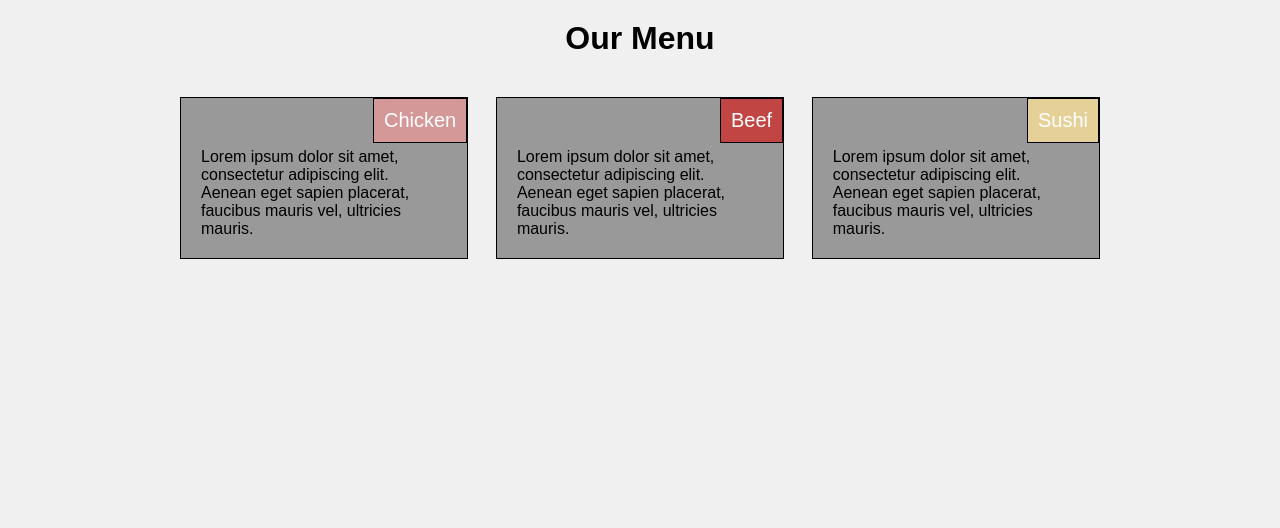
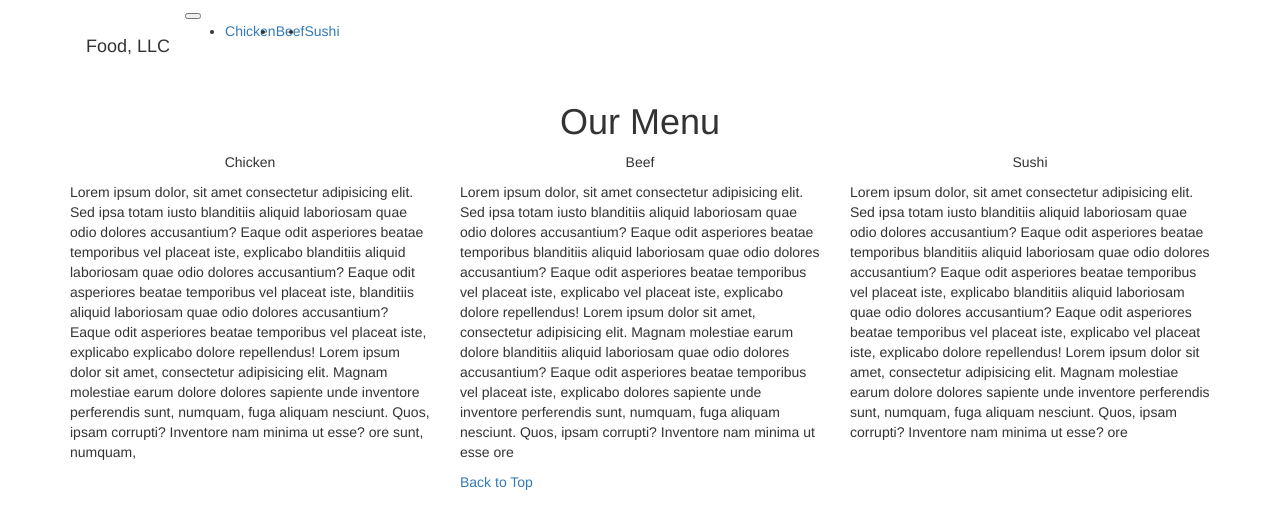
Before and after one commit to Nipun-Thiwanka/coursera-test, a plain HTML site: page index.html in a window 1280 px wide. Drawn offline with nearby package versions, Linux system fonts and the light colour scheme; a web font is replaced by a local one.

Commit message:
Update index.html

```diff
--- a/index.html
+++ b/index.html
@@ -1,27 +1,59 @@
-<!DOCTYPE html>
-<html>
-<head>
-  <meta charset="UTF-8">
-  <title>Our Menu</title>
-  <link rel="stylesheet" href="css/styles.css">
-</head>
+<!doctype html>
+<html lang="en">
+  <head>
+    <!-- Required meta tags -->
+    <meta charset="utf-8">
+    <meta name="viewport" content="width=device-width, initial-scale=1, shrink-to-fit=no">
+
+    <!-- Bootstrap CSS -->
+    <link rel="stylesheet" href="css/bootstrap.min.css" >
+    <link rel="stylesheet" href="css/style3.css">
+
+    <title>mod-3-Assignment</title>
+  </head>
+
 <body>
-  <header>
-    <h1>Our Menu</h1>
-  </header>
-  <main>
-    <section class="food-section">
-      <div class="section-title" id="food-1">Chicken</div>
-      <p>Lorem ipsum dolor sit amet, consectetur adipiscing elit. Aenean eget sapien placerat, faucibus mauris vel, ultricies mauris.</p>
-    </section>
-    <section class="food-section">
-      <div class="section-title" id="food-2">Beef</div>
-      <p>Lorem ipsum dolor sit amet, consectetur adipiscing elit. Aenean eget sapien placerat, faucibus mauris vel, ultricies mauris.</p>
-    </section>
-    <section class="food-section">
-      <div class="section-title" id="food-3">Sushi</div>
-      <p>Lorem ipsum dolor sit amet, consectetur adipiscing elit. Aenean eget sapien placerat, faucibus mauris vel, ultricies mauris.</p>
-    </section>
-  </main>
-</body>
+<div class="container">
+<nav class="navbar navbar-light  nav-css">
+     <span class="navbar-brand mb-0 h1">Food, LLC</span>
+     <button type="button"  class="navbar-toggler" data-toggle="collapse" data-target="#myMenu">
+            <span class="navbar-toggler-icon"></span>
+          </button>
+          <div class="collapse navbar-collapse" id="myMenu">
+                <ul class="navbar-nav bg-light text-center">
+                  <li class="nav-item"><a class="nav-link" href="#menu1">Chicken</a></li>
+                  <li class="nav-item"><a class="nav-link" href="#menu2">Beef</a></li>
+                  <li class="nav-item"><a class="nav-link" href="#menu3">Sushi</a></li>
+                </ul>
+              </div>
+</nav>
+<h1 class="text-center my-5">Our Menu</h1>
+<div class="row ">
+    <div class="col-xs-12 col-sm-6 col-md-4 item "id="menu1">
+            <p class="text-center menu-title" >Chicken</p> <p >Lorem ipsum dolor, sit amet consectetur adipisicing elit. Sed ipsa totam iusto blanditiis aliquid laboriosam quae odio dolores accusantium? Eaque odit asperiores beatae temporibus vel placeat iste, explicabo
+                    blanditiis aliquid laboriosam quae odio dolores accusantium? Eaque odit asperiores beatae temporibus vel placeat iste,
+                    blanditiis aliquid laboriosam quae odio dolores accusantium? Eaque odit asperiores beatae temporibus vel placeat iste, explicabo explicabo dolore repellendus! Lorem ipsum dolor sit amet, consectetur adipisicing elit. Magnam molestiae earum dolore dolores sapiente unde inventore perferendis sunt, numquam, fuga aliquam nesciunt. Quos, ipsam corrupti? Inventore nam minima ut esse? ore sunt, numquam, </p> </div>
+
+    <div  class="col-xs-12 col-sm-6 col-md-4 item " id="menu2"> <p  class="text-center menu-title" >Beef</p>  <p >Lorem ipsum dolor, sit amet consectetur adipisicing elit. Sed ipsa totam iusto blanditiis aliquid laboriosam quae odio dolores accusantium? Eaque odit asperiores beatae temporibus
+            blanditiis aliquid laboriosam quae odio dolores accusantium? Eaque odit asperiores beatae temporibus vel placeat iste, explicabo vel placeat iste, explicabo dolore repellendus! Lorem ipsum dolor sit amet, consectetur adipisicing elit. Magnam molestiae earum dolore
+            blanditiis aliquid laboriosam quae odio dolores accusantium? Eaque odit asperiores beatae temporibus vel placeat iste, explicabo dolores sapiente unde inventore perferendis sunt, numquam, fuga aliquam nesciunt. Quos, ipsam corrupti? Inventore nam minima ut esse ore   </p>  <a href="#">Back to Top</a> </div>
+    <div class="col-xs-12 col-sm-12 col-md-4 item" id="menu3"   > <p  class="text-center menu-title">Sushi</p> <p>Lorem ipsum dolor, sit amet consectetur adipisicing elit. Sed ipsa totam iusto blanditiis aliquid laboriosam quae odio dolores accusantium? Eaque odit asperiores beatae temporibus
+            blanditiis aliquid laboriosam quae odio dolores accusantium? Eaque odit asperiores beatae temporibus vel placeat iste, explicabo
+            blanditiis aliquid laboriosam quae odio dolores accusantium? Eaque odit asperiores beatae temporibus vel placeat iste, explicabo   vel placeat iste, explicabo dolore repellendus! Lorem ipsum dolor sit amet, consectetur adipisicing elit. Magnam molestiae earum dolore dolores sapiente unde inventore perferendis sunt, numquam, fuga aliquam nesciunt. Quos, ipsam corrupti? Inventore nam minima ut esse? ore  </p>  </div>
+</div>
+
+ </div>
+
+
+
+
+
+
+
+    <!-- Optional JavaScript -->
+    <!-- jQuery first, then Popper.js, then Bootstrap JS -->
+    <script src="js/jquery-3.3.0.min.js"></script> </script>
+    <script src="js/popper.min.js"></script>
+    <script src="js/bootstrap.min.js"></script>
+  </body>
 </html>
```
